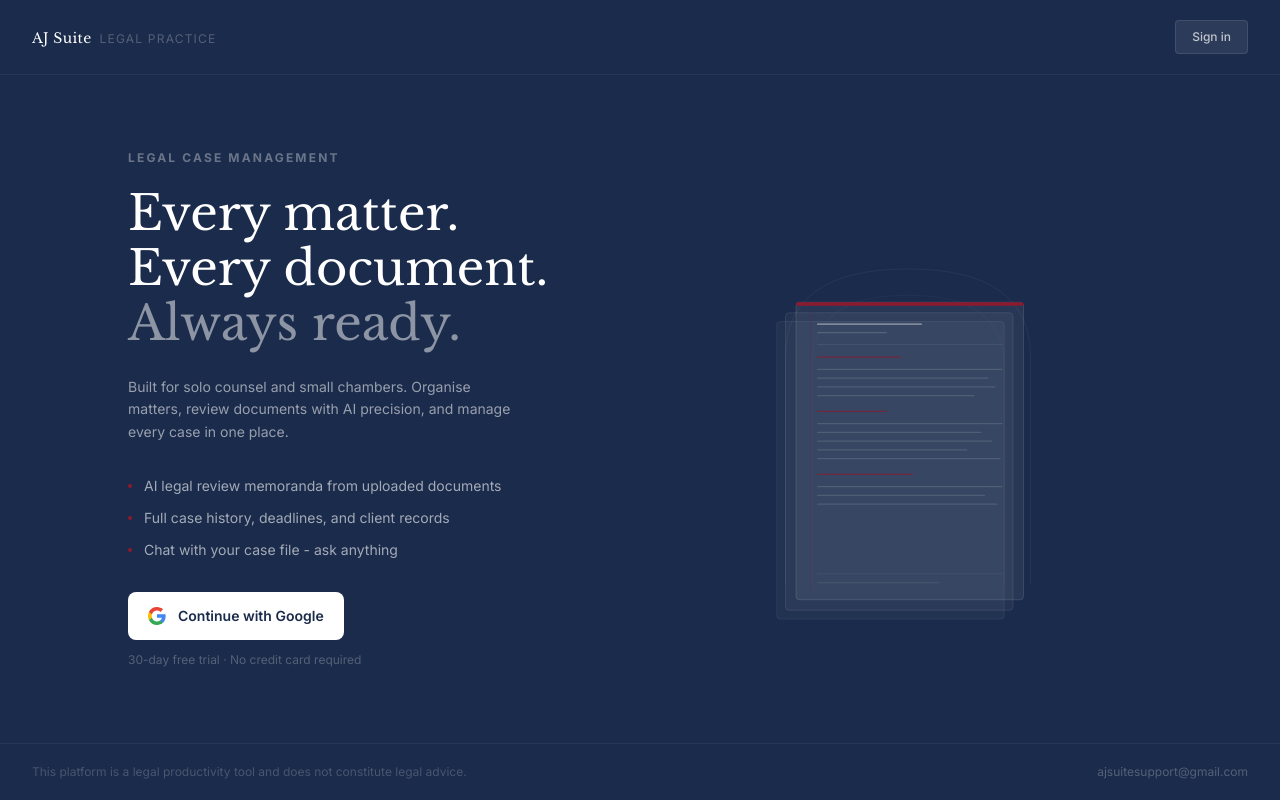
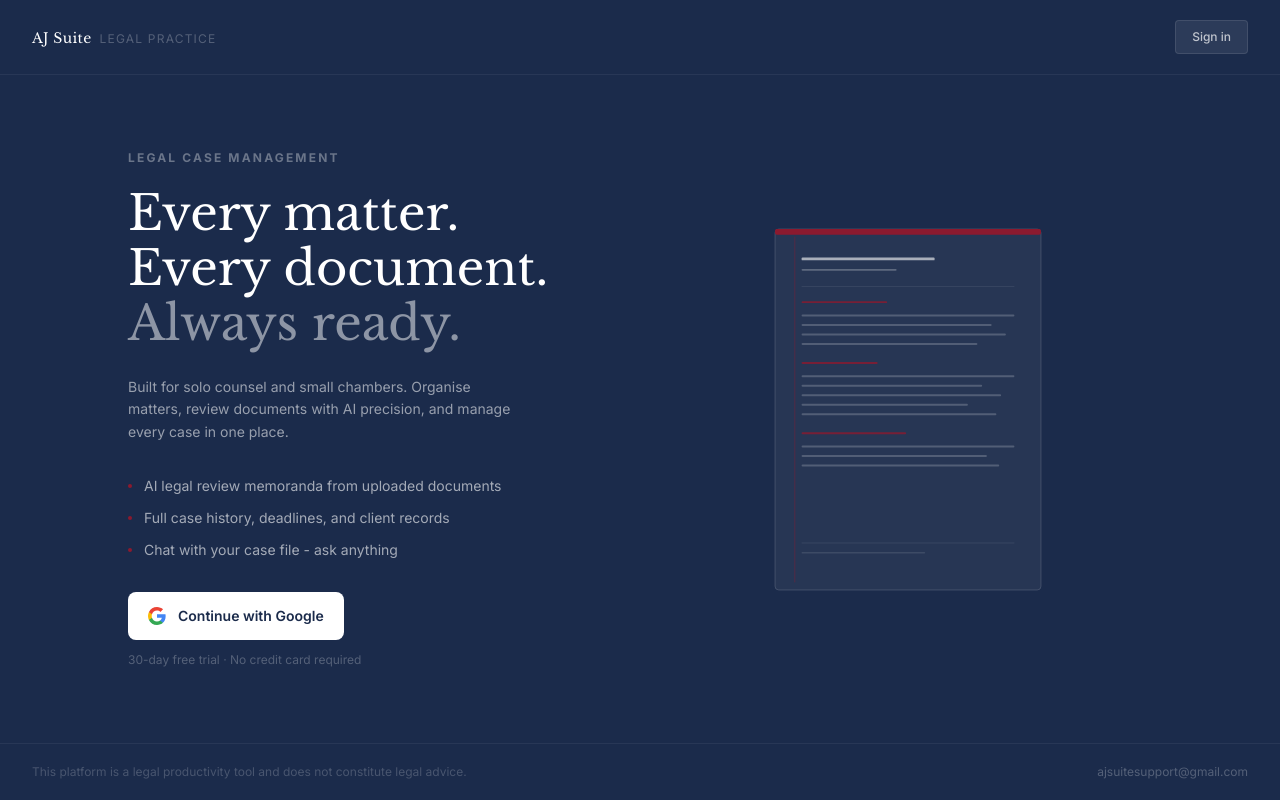
Before and after one commit to ifechukwu-commit/ajsuite, a Next.js app: page / in a window 1280 px wide. Built offline with nearby package versions, Linux system fonts and the light colour scheme; no server answers.

Commit message:
fix: hero SVG

```diff
--- a/src/components/ui/HeroPage.tsx
+++ b/src/components/ui/HeroPage.tsx
@@ -3,68 +3,31 @@ import { createClient } from '@/lib/supabase/client'
 
 function LegalSVG() {
   return (
-    <svg viewBox="0 0 480 560" fill="none" xmlns="http://www.w3.org/2000/svg"
-      style={{ width: '100%', maxWidth: '420px', height: 'auto' }}>
-
-      {/* Architectural arch — courthouse suggestion */}
-      <path d="M 100 480 L 100 220 Q 100 120 240 120 Q 380 120 380 220 L 380 480"
-        stroke="rgba(255,255,255,0.06)" strokeWidth="1" fill="none" />
-      <path d="M 130 480 L 130 230 Q 130 150 240 150 Q 350 150 350 230 L 350 480"
-        stroke="rgba(255,255,255,0.04)" strokeWidth="1" fill="none" />
-
-      {/* Primary document stack — back */}
-      <rect x="90" y="180" width="260" height="340" rx="4"
-        fill="rgba(255,255,255,0.03)" stroke="rgba(255,255,255,0.08)" strokeWidth="1" />
-
-      {/* Document 2 */}
-      <rect x="100" y="170" width="260" height="340" rx="4"
-        fill="rgba(255,255,255,0.04)" stroke="rgba(255,255,255,0.1)" strokeWidth="1" />
-
-      {/* Primary document — front */}
-      <rect x="112" y="158" width="260" height="340" rx="4"
-        fill="rgba(255,255,255,0.06)" stroke="rgba(255,255,255,0.14)" strokeWidth="1" />
-
-      {/* Burgundy top accent on primary doc */}
-      <rect x="112" y="158" width="260" height="4" rx="2" fill="#8B1A2F" />
-
-      {/* Document header lines */}
-      <rect x="136" y="182" width="120" height="2" rx="1" fill="rgba(255,255,255,0.35)" />
-      <rect x="136" y="192" width="80" height="1.5" rx="1" fill="rgba(255,255,255,0.15)" />
-
-      {/* Divider */}
-      <rect x="136" y="206" width="212" height="0.75" fill="rgba(255,255,255,0.1)" />
-
-      {/* Section heading */}
-      <rect x="136" y="220" width="96" height="1.5" rx="1" fill="rgba(139,26,47,0.7)" />
-
-      {/* Content lines — variable width for realism */}
-      <rect x="136" y="234" width="212" height="1.5" rx="1" fill="rgba(255,255,255,0.12)" />
-      <rect x="136" y="244" width="196" height="1.5" rx="1" fill="rgba(255,255,255,0.12)" />
-      <rect x="136" y="254" width="204" height="1.5" rx="1" fill="rgba(255,255,255,0.12)" />
-      <rect x="136" y="264" width="180" height="1.5" rx="1" fill="rgba(255,255,255,0.12)" />
-
-      {/* Section heading 2 */}
-      <rect x="136" y="282" width="80" height="1.5" rx="1" fill="rgba(139,26,47,0.7)" />
-
-      <rect x="136" y="296" width="212" height="1.5" rx="1" fill="rgba(255,255,255,0.12)" />
-      <rect x="136" y="306" width="188" height="1.5" rx="1" fill="rgba(255,255,255,0.12)" />
-      <rect x="136" y="316" width="200" height="1.5" rx="1" fill="rgba(255,255,255,0.12)" />
-      <rect x="136" y="326" width="172" height="1.5" rx="1" fill="rgba(255,255,255,0.12)" />
-      <rect x="136" y="336" width="210" height="1.5" rx="1" fill="rgba(255,255,255,0.12)" />
-
-      {/* Section heading 3 */}
-      <rect x="136" y="354" width="110" height="1.5" rx="1" fill="rgba(139,26,47,0.7)" />
-
-      <rect x="136" y="368" width="212" height="1.5" rx="1" fill="rgba(255,255,255,0.12)" />
-      <rect x="136" y="378" width="192" height="1.5" rx="1" fill="rgba(255,255,255,0.12)" />
-      <rect x="136" y="388" width="206" height="1.5" rx="1" fill="rgba(255,255,255,0.12)" />
-
-      {/* Footer line on document */}
-      <rect x="136" y="468" width="212" height="0.75" fill="rgba(255,255,255,0.08)" />
-      <rect x="136" y="478" width="140" height="1" rx="0.5" fill="rgba(255,255,255,0.08)" />
-
-      {/* Subtle vertical rule — left margin of document */}
-      <rect x="128" y="168" width="1" height="320" fill="rgba(139,26,47,0.2)" />
+    <svg viewBox="0 0 400 500" fill="none" xmlns="http://www.w3.org/2000/svg"
+      style={{ width: '100%', maxWidth: '380px', height: 'auto' }}>
+      <rect x="60" y="60" width="280" height="380" rx="4" fill="rgba(255,255,255,0.05)" stroke="rgba(255,255,255,0.15)" strokeWidth="1"/>
+      <rect x="60" y="60" width="280" height="6" rx="2" fill="#8B1A2F"/>
+      <rect x="88" y="90" width="140" height="3" rx="1" fill="rgba(255,255,255,0.6)"/>
+      <rect x="88" y="102" width="100" height="2" rx="1" fill="rgba(255,255,255,0.25)"/>
+      <rect x="88" y="120" width="224" height="1" fill="rgba(255,255,255,0.08)"/>
+      <rect x="88" y="136" width="90" height="2" rx="1" fill="#8B1A2F" fillOpacity="0.8"/>
+      <rect x="88" y="150" width="224" height="2" rx="1" fill="rgba(255,255,255,0.2)"/>
+      <rect x="88" y="160" width="200" height="2" rx="1" fill="rgba(255,255,255,0.2)"/>
+      <rect x="88" y="170" width="215" height="2" rx="1" fill="rgba(255,255,255,0.2)"/>
+      <rect x="88" y="180" width="185" height="2" rx="1" fill="rgba(255,255,255,0.2)"/>
+      <rect x="88" y="200" width="80" height="2" rx="1" fill="#8B1A2F" fillOpacity="0.8"/>
+      <rect x="88" y="214" width="224" height="2" rx="1" fill="rgba(255,255,255,0.2)"/>
+      <rect x="88" y="224" width="190" height="2" rx="1" fill="rgba(255,255,255,0.2)"/>
+      <rect x="88" y="234" width="210" height="2" rx="1" fill="rgba(255,255,255,0.2)"/>
+      <rect x="88" y="244" width="175" height="2" rx="1" fill="rgba(255,255,255,0.2)"/>
+      <rect x="88" y="254" width="205" height="2" rx="1" fill="rgba(255,255,255,0.2)"/>
+      <rect x="88" y="274" width="110" height="2" rx="1" fill="#8B1A2F" fillOpacity="0.8"/>
+      <rect x="88" y="288" width="224" height="2" rx="1" fill="rgba(255,255,255,0.2)"/>
+      <rect x="88" y="298" width="195" height="2" rx="1" fill="rgba(255,255,255,0.2)"/>
+      <rect x="88" y="308" width="208" height="2" rx="1" fill="rgba(255,255,255,0.2)"/>
+      <rect x="88" y="390" width="224" height="1" fill="rgba(255,255,255,0.08)"/>
+      <rect x="88" y="400" width="130" height="1.5" rx="0.5" fill="rgba(255,255,255,0.1)"/>
+      <rect x="80" y="68" width="1.5" height="364" fill="#8B1A2F" fillOpacity="0.3"/>
     </svg>
   )
 }
```
